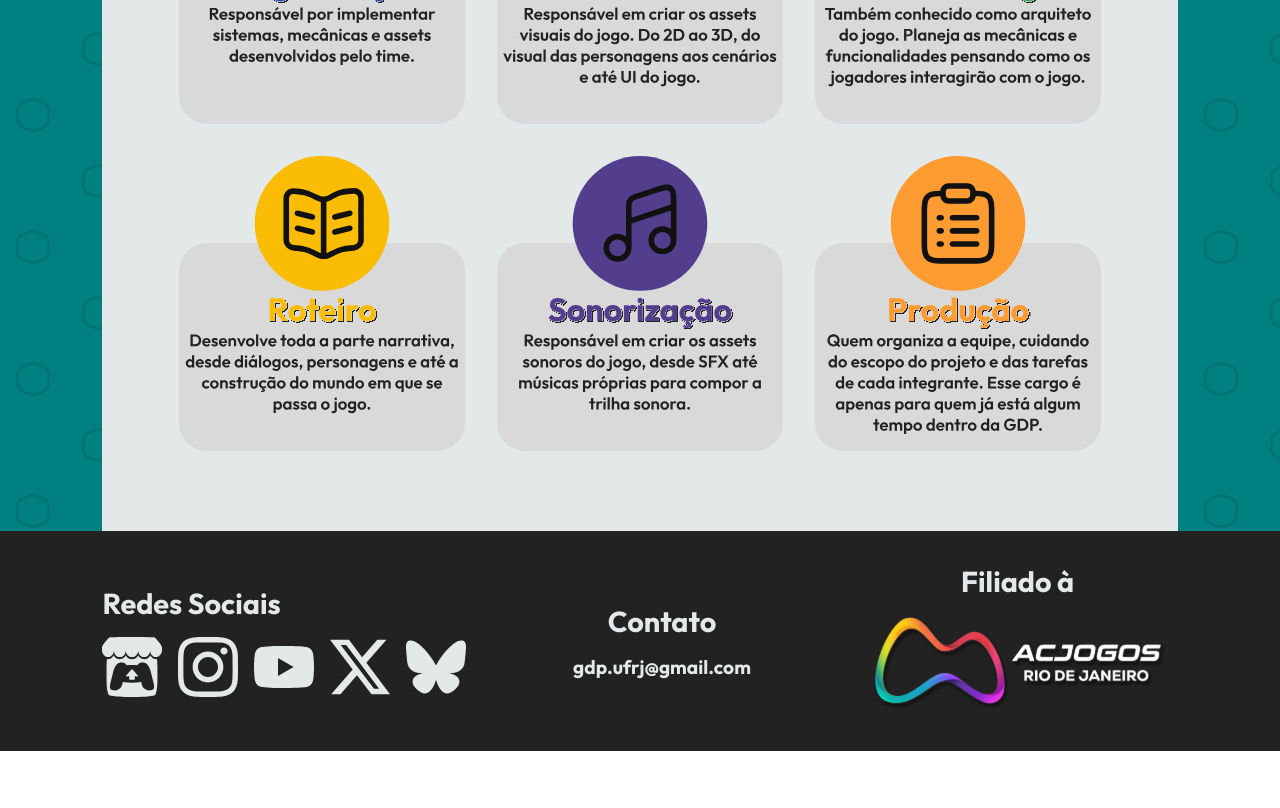
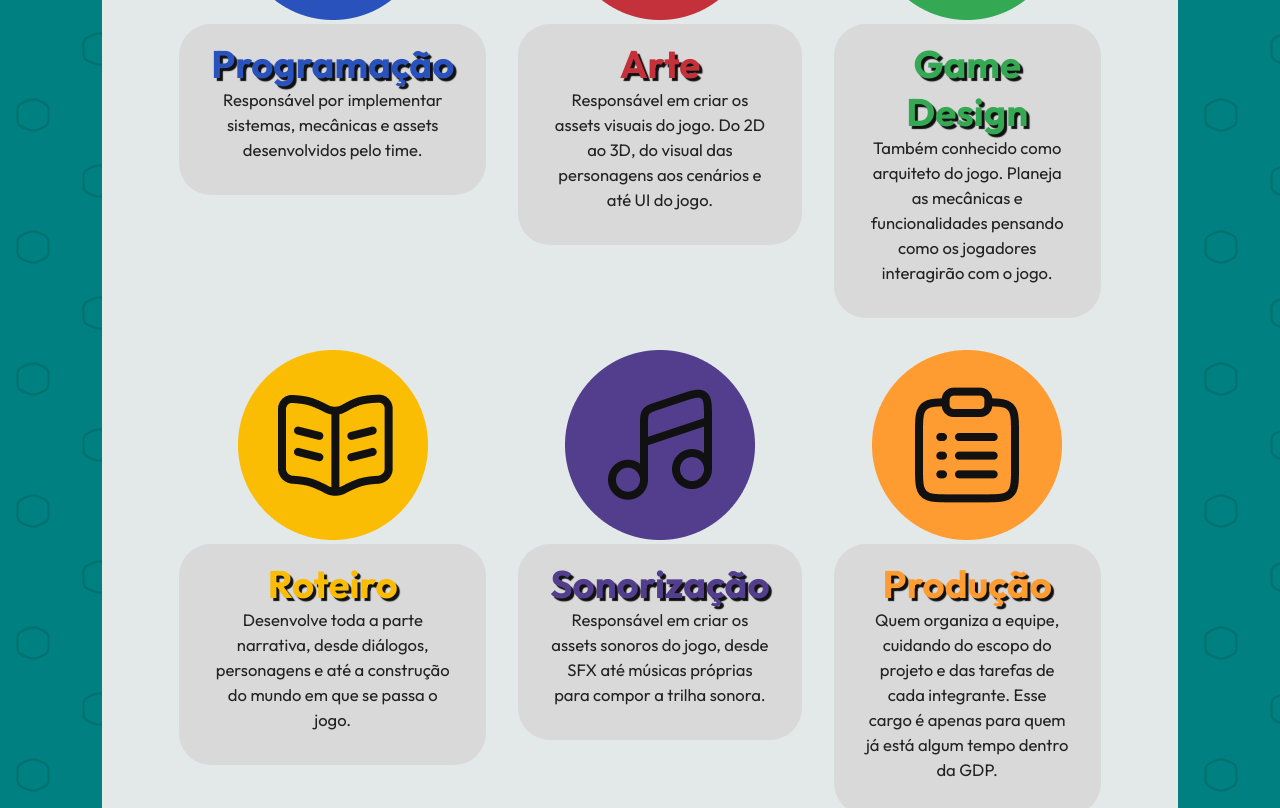
Before and after one commit to GDPUFRJ/gdpufrj.github.io, a React (Vite) app: page / in a window 1280 px wide. Shown: the part 1040-1848 px from the top of the page. Before the commit the page ends 1791 px from the top, so only its background shows below. Built offline with nearby package versions, Linux system fonts and the light colour scheme.

Commit message:
WIP Reforma da Homepage

```diff
--- a/src/components/Estudios/Estudios.module.css
+++ b/src/components/Estudios/Estudios.module.css
@@ -39,7 +39,7 @@
 .estudios_card {
     background-color: var(--LIGHT-Card);
     min-width: 435px;
-    border-radius: 2rem;
+    border-radius: var(--CARD-border-radius);
     padding: 2.5em 2em;
     gap: 1.5em;
     display: flex;
--- a/src/components/GamesList/GamesList.module.css
+++ b/src/components/GamesList/GamesList.module.css
@@ -60,7 +60,7 @@
 .gameslist a {
     display: block;
     width: 100%;
-    border-radius: 2rem;
+    border-radius: var(--CARD-border-radius);
     /* overflow: hidden; */
     transition:
         transform 0.25s ease,
--- a/src/components/Home/Home.jsx
+++ b/src/components/Home/Home.jsx
@@ -8,30 +8,50 @@ import cardProgramacao from "../../assets/areas/card_programacao.svg";
 import cardRoteiro from "../../assets/areas/card_roteiro.svg";
 import cardSom from "../../assets/areas/card_som.svg";
 
+import imgProg from "../../assets/areas/SimboloProg.png";
+import imgArte from "../../assets/areas/SimboloArte.png";
+import imgGD from "../../assets/areas/SimboloGD.png";
+import imgRoteiro from "../../assets/areas/SimboloRoteiro.png";
+import imgSom from "../../assets/areas/SimboloSom.png";
+import imgProducao from "../../assets/areas/SimboloProducao.png";
+
+
 const areaCards = [
   {
     name: "Programação",
-    image: cardProgramacao,
+    image: imgProg,
+    color: "text_prog",
+    text: "Responsável por implementar sistemas, mecânicas e assets desenvolvidos pelo time."
   },
   {
     name: "Arte",
-    image: cardArte,
+    image: imgArte,
+    color: "text_art",
+    text: "Responsável em criar os assets visuais do jogo. Do 2D ao 3D, do visual das personagens aos cenários e até UI do jogo."
   },
   {
     name: "Game Design",
-    image: cardGD,
+    image: imgGD,
+    color: "text_gd",
+    text: "Também conhecido como arquiteto do jogo. Planeja as mecânicas e funcionalidades pensando como os jogadores interagirão com o jogo."
   },
   {
     name: "Roteiro",
-    image: cardRoteiro,
+    image: imgRoteiro,
+    color: "text_roteiro",
+    text: "Desenvolve toda a parte narrativa, desde diálogos, personagens e até a construção do mundo em que se passa o jogo."
   },
   {
     name: "Sonorização",
-    image: cardSom,
+    image: imgSom,
+    color: "text_som",
+    text: "Responsável em criar os assets sonoros do jogo, desde SFX até músicas próprias para compor a trilha sonora."
   },
   {
     name: "Produção",
-    image: cardProducao,
+    image: imgProducao,
+    color: "text_producao",
+    text: "Quem organiza a equipe, cuidando do escopo do projeto e das tarefas de cada integrante. Esse cargo é apenas para quem já está algum tempo dentro da GDP."
   },
 ];
 
@@ -77,7 +97,12 @@ const Home = () => {
           <ul className={styles.areas}>
             {areaCards.map((card) => (
               <li key={card.name}>
+
                 <img src={card.image} alt={`Área de atuação: ${card.name}`} />
+                <div className={styles.area_cards}>
+                  <h2 className={card.color}>{card.name}</h2>
+                  <p>{card.text}</p>
+                </div>
               </li>
             ))}
           </ul>
--- a/src/components/Home/Home.module.css
+++ b/src/components/Home/Home.module.css
@@ -65,7 +65,7 @@
 }
 
 .areas_description {
-    max-width: 800px;
+    max-width: 1000px;
     margin: 0 auto 1.5rem;
     font-size: clamp(1rem, 1.3vw, 1.25rem);
     line-height: 1.5;
@@ -80,8 +80,25 @@
 }
 
 .areas li img {
-    width: 100%;
-    display: block;
+
+}
+
+.area_cards{
+    flex-direction: column;
+    background-color: var(--LIGHT-Card);
+    border-radius: var(--CARD-border-radius);
+    padding: 1rem 2rem 2rem;
+}
+
+.area_cards h2{
+    margin: 0;
+    text-shadow: 3px 3px 1px var(--LIGHT-Important-Text-Color);
+}
+
+.area_cards p{
+    font-size: clamp(1rem, 1.3vw, 1.25rem);
+    line-height: 1.5;
+    color: var(--LIGHT-Text-Color);
 }
 
 @media (max-width: 1200px) {
--- a/src/components/Laje/Laje.module.css
+++ b/src/components/Laje/Laje.module.css
@@ -38,7 +38,7 @@
     max-width: 500px;
     height: auto;
     flex-shrink: 1;
-    border-radius: 2rem;
+    border-radius: var(--CARD-border-radius);
     box-shadow: 0px 4px 5px 7px var(--SHADOW);
 }
 
@@ -103,7 +103,7 @@
     max-width: 400px;
     width: 100%;
     height: auto;
-    border-radius: 2rem;
+    border-radius: var(--CARD-border-radius);
     box-shadow: 0px 4px 5px 7px var(--SHADOW);
 }
 
--- a/src/index.css
+++ b/src/index.css
@@ -20,6 +20,8 @@
   --SHADOW: rgba(0, 0, 0, 0.24);
 
   --font-primary: "Outfit", sans-serif;
+
+  --CARD-border-radius: 2rem;
 }
 
 * {
@@ -41,3 +43,27 @@ body {
 .svg_dark {
   filter: invert(0%) sepia(2%) saturate(1308%) hue-rotate(317deg) brightness(96%) contrast(87%);
 }
+
+.text_prog{
+  color: var(--gdp-azul) !important;
+}
+
+.text_art{
+  color: var(--gdp-vermelho) !important;
+}
+
+.text_gd{
+  color: var(--gdp-gd) !important;
+}
+
+.text_roteiro{
+  color: var(--gdp-roteiro) !important;
+}
+
+.text_som{
+  color: var(--gdp-som) !important;
+}
+
+.text_producao{
+  color: var(--gdp-amarelo) !important;
+}
```
